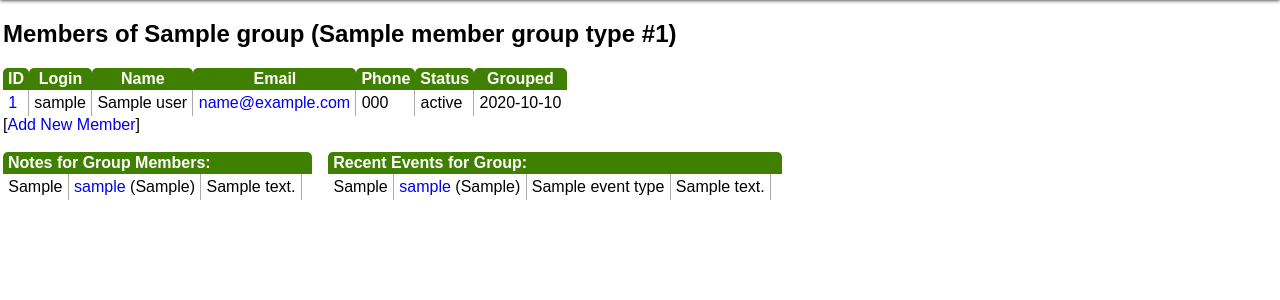
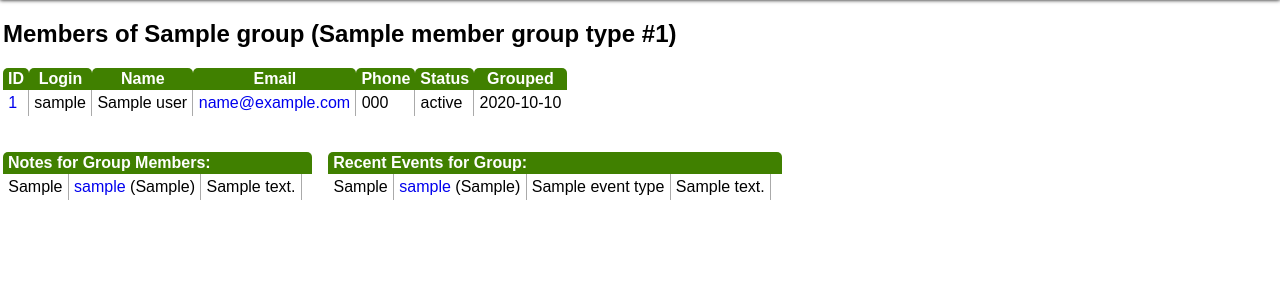
Before and after one commit to timtoo/Generic-Co-Operative-Membership, a Django app: template templates/member_group_view.html in a window 1280 px wide. Shown: the part 24-324 px from the top of the page. Run offline with Django 3.2, Linux system fonts and the light colour scheme; the template is opened without the code that fills it: most values are stand-ins (such as "Sample title", 1, 10 or a date in 2020).

Commit message:
offer add member link only if user has permissions

```diff
--- a/templates/member_group_view.html
+++ b/templates/member_group_view.html
@@ -31,7 +31,7 @@
 
 </table>
 
-[<a href="/coop/member/add?member_group_id={{ group.member_group_id }}">Add New Member</a>]
+{% if perms.coop.add_member %}[<a href="/coop/member/add?member_group_id={{ group.member_group_id }}">Add New Member</a>]{% endif %}
 
 <br><br>
       <div class="float-block">
```
